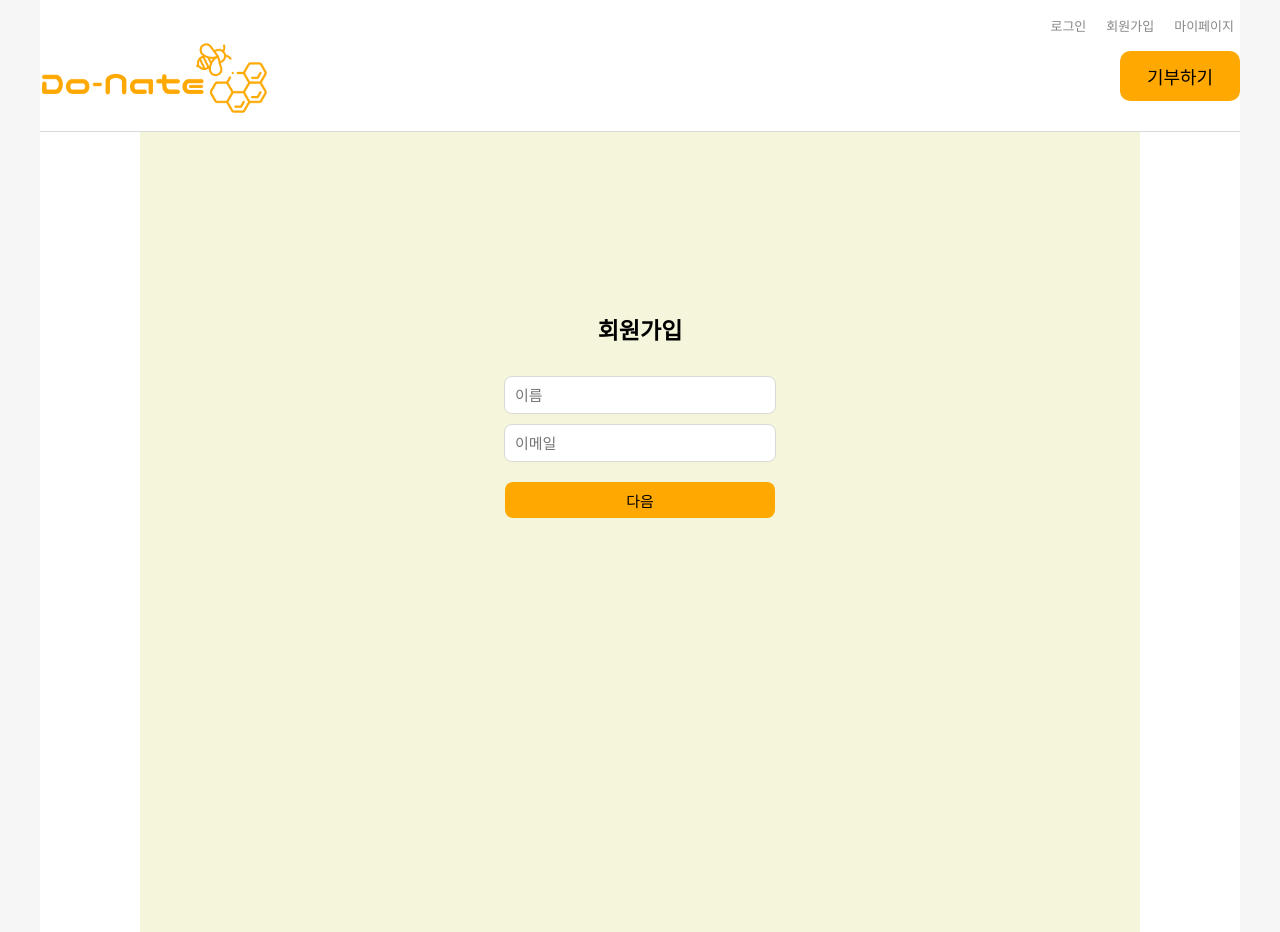
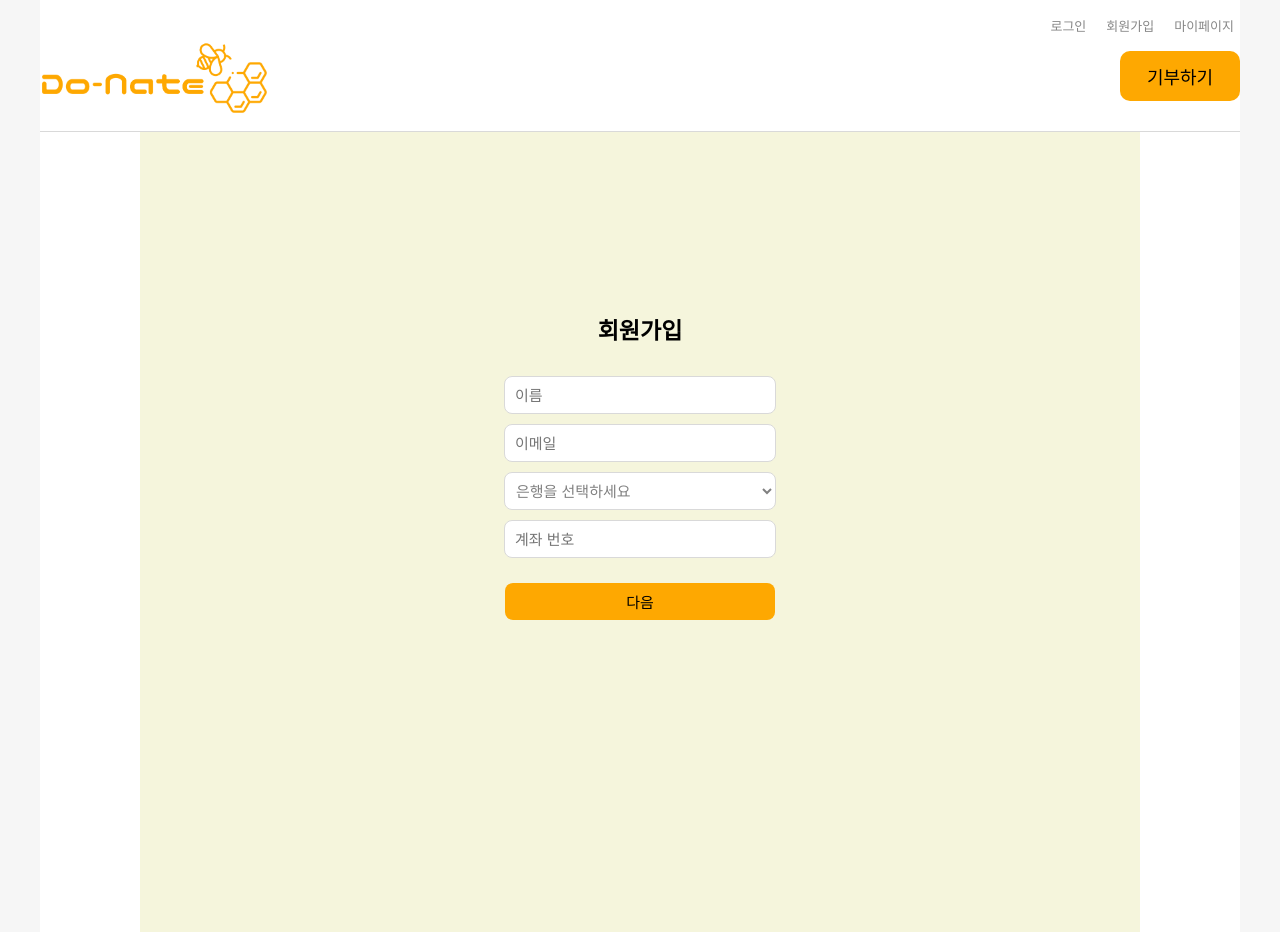
Before and after one commit to lawliet0424/donate2024, a React (Vite) app in the folder src/frontend/: page /signup in a window 1280 px wide. Built offline with nearby package versions, Linux system fonts and the light colour scheme.

Commit message:
240730_02:29

```diff
--- a/src/frontend/src/pages/login_signup_pages/Login.css
+++ b/src/frontend/src/pages/login_signup_pages/Login.css
@@ -6,19 +6,19 @@
 }
 
 .Login .title {
+  padding-top: 180px;
+  padding-bottom: 20px;
   font-size: 23px;
   font-weight: 600;
-  padding-top: 180px;
-  padding-bottom: 20px;
 }
 
 .Login input {
   width: 250px;
   height: 30px;
+  padding: 3px 10px;
   font-size: 15px;
   border: 1px solid #d9d9d9;
   border-radius: 8px;
-  padding: 3px 10px;
 }
 
 .Login .userAssistance {
@@ -31,15 +31,34 @@
   color: #878787;
 }
 
+.Login .separator {
+  display: flex;
+  align-items: center;
+  width: 270px;
+  margin: 18px 0px;
+}
+
+.Login .separator .line {
+  flex-grow: 1;
+  height: 1px;
+  background-color: #d9d9d9;
+}
+
+.Login .separator .text {
+  margin: 0 10px;
+  font-size: 13px;
+  color: #808080;
+}
+
 .Login .ColoredButton {
   width: 270px;
-  height: 36px;
+  height: 37px;
+  margin-top: 10px;
+  padding: 3px 10px;
   font-size: 15px;
   border-radius: 8px;
-  padding: 3px 10px;
-  margin-top: 10px;
 }
 
 .Login .ColoredButton_White {
-  margin-top: 25px;
+  margin-top: 0px;
 }
--- a/src/frontend/src/pages/login_signup_pages/Login.jsx
+++ b/src/frontend/src/pages/login_signup_pages/Login.jsx
@@ -8,15 +8,16 @@ import "./Login.css";
 const Login = () => {
   const [loginId, setLoginId] = useState("");
   const [loginPassword, setLoginPassword] = useState("");
-  const { login } = useAuth(); // AuthContext에서 login 함수를 가져옵니다.
+  const { login } = useAuth();
   const nav = useNavigate();
 
   const onClickLoginButton = () => {
-    // 로그인 로직 (예: 서버와의 통신)
-    // 로그인 성공 시 인증 상태를 업데이트하고 홈 페이지로 이동합니다.
-    login(); // 인증 상태를 true로 변경합니다.
-    window.alert("로그인"); // 로그인 성공 알림 표시
-    nav("/", { replace: true }); // 홈 페이지로 리디렉션합니다.
+    // id, pw 확인 절차 추가
+    console.log("아이디:", loginId);
+    console.log("비밀번호:", loginPassword);
+    login();
+    window.alert("로그인");
+    nav("/", { replace: true });
   };
 
   const onClickToSignupButton = () => {
@@ -24,11 +25,11 @@ const Login = () => {
   };
 
   const onIdSearchingButtonClick = () => {
-    // 아이디 찾기 로직
+    // (선택) 아이디 찾기 로직
   };
 
   const onPwSearchingButtonClick = () => {
-    // 비밀번호 찾기 로직
+    // (선택) 비밀번호 찾기 로직
   };
 
   return (
@@ -59,10 +60,18 @@ const Login = () => {
           onClick={onPwSearchingButtonClick}
         />
       </div>
+
+      <div className="separator">
+        <div className="line"></div>
+        <div className="text">또는</div>
+        <div className="line"></div>
+      </div>
+
       <ColoredButton
         text="회원가입"
         type="White"
         onClick={onClickToSignupButton}
+        className="ColoredButton_White"
       />
     </div>
   );
--- a/src/frontend/src/pages/login_signup_pages/SignupFirstStep.css
+++ b/src/frontend/src/pages/login_signup_pages/SignupFirstStep.css
@@ -12,20 +12,29 @@
   padding-bottom: 20px;
 }
 
-.SignupFirstStep input {
-  width: 250px;
-  height: 30px;
+.SignupFirstStep input,
+.SignupFirstStep select {
+  width: 272px;
+  height: 38px;
   font-size: 15px;
   border: 1px solid #d9d9d9;
   border-radius: 8px;
   padding: 3px 10px;
+  box-sizing: border-box;
+}
+
+.SignupFirstStep select {
+  padding-left: 7px;
+  padding-right: 20px;
+  color: #808080;
+  background-color: #fff;
 }
 
 .SignupFirstStep .ColoredButton {
   width: 270px;
-  height: 36px;
+  height: 37px;
   font-size: 15px;
   border-radius: 8px;
   padding: 3px 10px;
-  margin-top: 10px;
+  margin-top: 15px;
 }
--- a/src/frontend/src/pages/login_signup_pages/SignupFirstStep.jsx
+++ b/src/frontend/src/pages/login_signup_pages/SignupFirstStep.jsx
@@ -1,20 +1,56 @@
-import React, { useState } from "react";
+import React, { useState, useEffect } from "react";
 import { useNavigate } from "react-router-dom";
 import ColoredButton from "../../components/ColoredButton";
 import "./SignupFirstStep.css";
+
+const banks = [
+  { name: "은행을 선택하세요", value: "", color: "#808080" },
+  { name: "국민은행", value: "국민은행", color: "#000000" },
+  { name: "신한은행", value: "신한은행", color: "#000000" },
+  { name: "우리은행", value: "우리은행", color: "#000000" },
+  { name: "하나은행", value: "하나은행", color: "#000000" },
+  { name: "농협은행", value: "농협은행", color: "#000000" },
+  { name: "기업은행", value: "기업은행", color: "#000000" },
+];
 
 const SignupFirstStep = () => {
   const navigate = useNavigate();
 
   const [signupName, setSignupName] = useState("");
   const [signupEmail, setSignupEmail] = useState("");
+  const [signupBankAccount, setSignupBankAccount] = useState("");
+  const [selectedBank, setSelectedBank] = useState(banks[0].value);
+  const [selectColor, setSelectColor] = useState(banks[0].color);
 
   const onNextButtonClicked = () => {
-    navigate("/signup/second", { state: { fromSignupFirst: true, signupName, signupEmail } });
+    navigate("/signup/second", {
+      state: {
+        fromSignupFirst: true,
+        signupName,
+        signupEmail,
+        selectedBank,
+        signupBankAccount,
+      },
+    });
   };
 
   const onSignupNameChange = (event) => setSignupName(event.target.value);
   const onSignupEmailChange = (event) => setSignupEmail(event.target.value);
+  const onSignupBankAccountChange = (event) =>
+    setSignupBankAccount(event.target.value);
+
+  const onBankChange = (event) => {
+    const selectedOption = event.target.value;
+    setSelectedBank(selectedOption);
+    const selectedBankColor = banks.find(
+      (bank) => bank.value === selectedOption
+    ).color;
+    setSelectColor(selectedBankColor);
+  };
+
+  useEffect(() => {
+    setSelectColor(banks.find((bank) => bank.value === selectedBank).color);
+  }, [selectedBank]);
 
   return (
     <div className="SignupFirstStep">
@@ -29,6 +65,22 @@ const SignupFirstStep = () => {
         value={signupEmail}
         onChange={onSignupEmailChange}
       />
+      <select
+        value={selectedBank}
+        onChange={onBankChange}
+        style={{ color: selectColor }}
+      >
+        {banks.map((bank, index) => (
+          <option key={index} value={bank.value} style={{ color: bank.color }}>
+            {bank.name}
+          </option>
+        ))}
+      </select>
+      <input
+        placeholder="계좌 번호"
+        value={signupBankAccount}
+        onChange={onSignupBankAccountChange}
+      />
       <ColoredButton text="다음" type="Orange" onClick={onNextButtonClicked} />
     </div>
   );
--- a/src/frontend/src/pages/login_signup_pages/SignupSecondStep.css
+++ b/src/frontend/src/pages/login_signup_pages/SignupSecondStep.css
@@ -29,7 +29,7 @@
 
 .SignupSecondStep .idForm input {
   width: 100%;
-  padding-right: 70px;
+  padding-right: 90px; /* Adjusted for button width */
 }
 
 .SignupSecondStep .duplicateCheckButton {
@@ -41,7 +41,7 @@
   padding: 0 10px;
   font-size: 12px;
   border: none;
-  background-color: white;
+  background-color: #fff;
   border-radius: 4px;
   cursor: pointer;
   color: #808080;
@@ -51,12 +51,12 @@
   display: flex;
   flex-direction: column;
   gap: 8px;
-  margin-top: 15px;
+  margin-top: 12px;
 }
 
 .SignupSecondStep .pageNavigationButtons .ColoredButton {
   width: 270px;
-  height: 36px;
+  height: 37px;
   font-size: 15px;
   border-radius: 8px;
   padding: 3px 10px;
--- a/src/frontend/src/pages/login_signup_pages/SignupSecondStep.jsx
+++ b/src/frontend/src/pages/login_signup_pages/SignupSecondStep.jsx
@@ -11,7 +11,7 @@ const SignupSecondStep = () => {
   const [signupId, setSignupId] = useState("");
   const [signupPassword, setSignupPassword] = useState("");
 
-  if (!location.state || !location.state.fromSignupFirst) {
+  if (!location.state?.fromSignupFirst) {
     window.alert("잘못된 접근입니다. 홈으로 이동합니다.");
     navigate("/");
     return null;
@@ -30,6 +30,7 @@ const SignupSecondStep = () => {
     });
     navigate("/login");
   };
+
   const onBeforeButtonClicked = () => {
     navigate("/signup");
   };
@@ -38,12 +39,6 @@ const SignupSecondStep = () => {
     console.log("아이디 중복 확인 버튼 클릭");
   };
 
-  const onSignupNicknameChange = (event) =>
-    setSignupNickname(event.target.value);
-  const onSignupIdChange = (event) => setSignupId(event.target.value);
-  const onSignupPasswordChange = (event) =>
-    setSignupPassword(event.target.value);
-
   return (
     <div className="SignupSecondStep">
       <div className="title">회원가입</div>
@@ -51,13 +46,13 @@ const SignupSecondStep = () => {
       <input
         placeholder="닉네임"
         value={signupNickname}
-        onChange={onSignupNicknameChange}
+        onChange={(e) => setSignupNickname(e.target.value)}
       />
       <div className="idForm">
         <input
           placeholder="아이디"
           value={signupId}
-          onChange={onSignupIdChange}
+          onChange={(e) => setSignupId(e.target.value)}
         />
         <button
           className="duplicateCheckButton"
@@ -69,7 +64,7 @@ const SignupSecondStep = () => {
       <input
         placeholder="비밀번호"
         value={signupPassword}
-        onChange={onSignupPasswordChange}
+        onChange={(e) => setSignupPassword(e.target.value)}
         type="password"
       />
 
```
